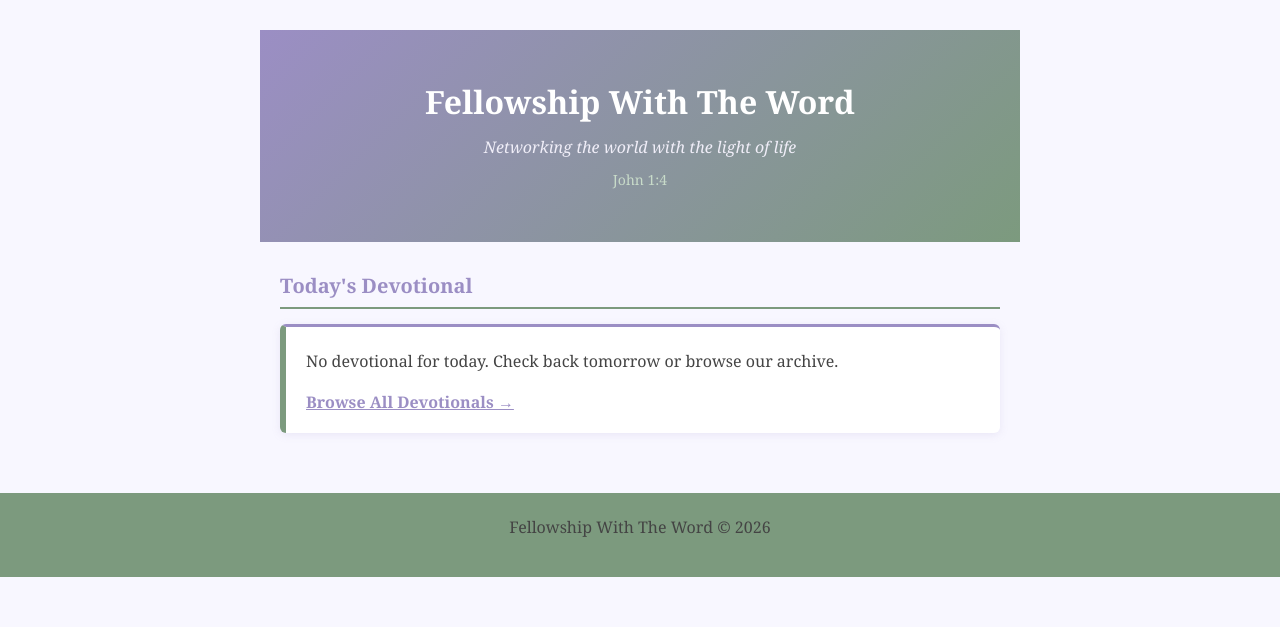
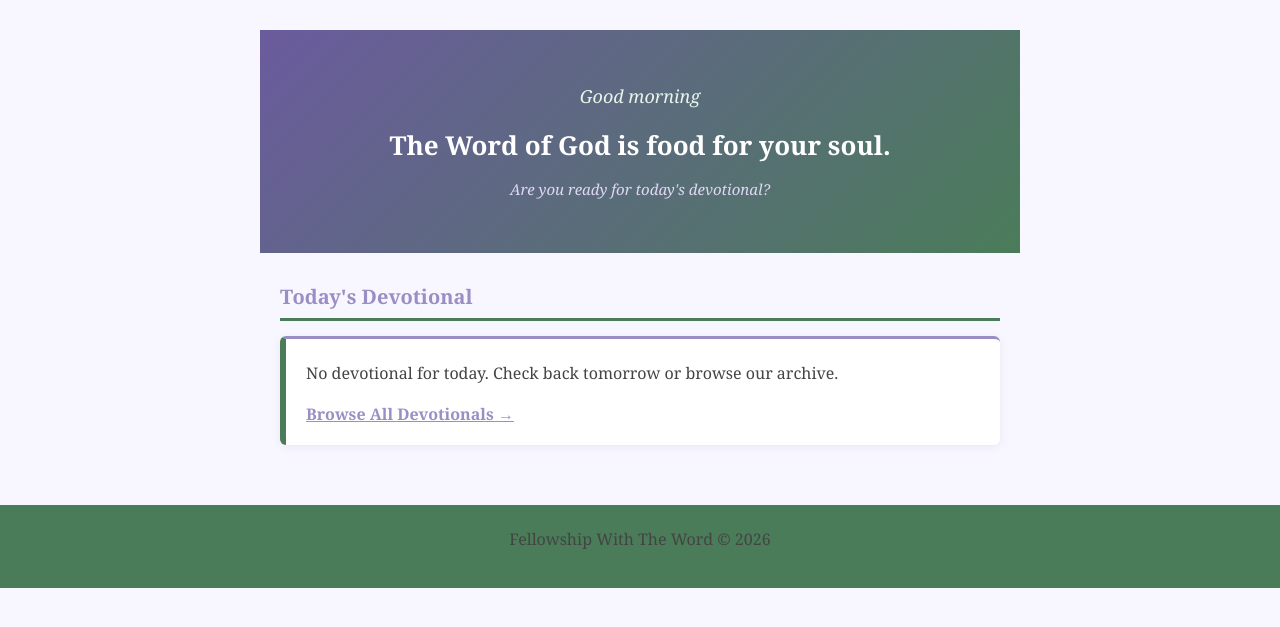
Before and after one commit to MelTosam/fellowship-with-the-word, a Python web app: template templates/home.html in a window 1280 px wide. Shown: the part 96-723 px from the top of the page. Run offline with Jinja, Linux system fonts and the light colour scheme; the template is opened without the code that fills it, so the values that code supplies are empty.

Commit message:
Add time based greeting and bolder colours

```diff
--- a/static/css/style.css
+++ b/static/css/style.css
@@ -65,7 +65,7 @@ nav {
 
 .mobile-menu {
     display: none;
-    background-color: #7C9A7E;
+    background-color: #4A7C59;
     padding: 10px 0;
 }
 
@@ -83,32 +83,35 @@ nav {
 }
 
 .hero {
-    background: linear-gradient(135deg, #9B8EC4 0%, #7C9A7E 100%);
+    background: linear-gradient(135deg, #6B5B9E 0%, #4A7C59 100%);
     padding: 50px 30px;
     text-align: center;
     color: white;
 }
 
+.greeting {
+    font-size: 18px;
+    font-style: italic;
+    color: #E8F5E9;
+    margin-bottom: 15px;
+    font-weight: normal;
+}
+
 .hero-title {
-    font-size: 32px;
+    font-size: 26px;
     font-weight: bold;
-    margin-bottom: 10px;
+    margin-bottom: 12px;
     color: white;
     border: none;
     padding: 0;
+    line-height: 1.4;
 }
 
 .hero-tagline {
-    font-size: 16px;
+    font-size: 15px;
+    color: #E0D7F5;
+    margin-bottom: 0;
     font-style: italic;
-    color: #F0EEF8;
-    margin-bottom: 5px;
-}
-
-.hero-verse {
-    font-size: 14px;
-    color: #C8DBC9;
-    margin: 0;
 }
 
 .today-section {
@@ -122,7 +125,7 @@ nav {
     font-size: 20px;
     margin-bottom: 15px;
     padding-bottom: 8px;
-    border-bottom: 2px solid #7C9A7E;
+    border-bottom: 3px solid #4A7C59;
 }
 
 .container {
@@ -136,11 +139,11 @@ h1 {
     font-size: 26px;
     margin-bottom: 15px;
     padding-bottom: 10px;
-    border-bottom: 3px solid #7C9A7E;
+    border-bottom: 3px solid #4A7C59;
 }
 
 h2 {
-    color: #7C9A7E;
+    color: #4A7C59;
     font-size: 18px;
     margin-bottom: 10px;
 }
@@ -154,7 +157,7 @@ p {
 
 .devotional-card {
     background: white;
-    border-left: 6px solid #7C9A7E;
+    border-left: 6px solid #4A7C59;
     border-top: 3px solid #9B8EC4;
     padding: 20px;
     margin-bottom: 20px;
@@ -163,7 +166,7 @@ p {
 }
 
 .verse {
-    color: #7C9A7E;
+    color: #4A7C59;
     font-style: italic;
     font-size: 16px;
     margin-bottom: 10px;
@@ -171,7 +174,7 @@ p {
 }
 
 a {
-    color: #7C9A7E;
+    color: #4A7C59;
 }
 
 a:hover {
@@ -179,7 +182,7 @@ a:hover {
 }
 
 footer {
-    background-color: #7C9A7E;
+    background-color: #4A7C59;
     text-align: center;
     padding: 20px;
     color: white;
@@ -217,7 +220,11 @@ footer {
     }
 
     .hero-title {
-        font-size: 24px;
+        font-size: 20px;
+    }
+
+    .greeting {
+        font-size: 16px;
     }
 
     .hero-tagline {
--- a/templates/home.html
+++ b/templates/home.html
@@ -2,9 +2,9 @@
 
 {% block content %}
     <div class='hero'>
-        <h1 class='hero-title'>Fellowship With The Word</h1>
-        <p class='hero-tagline'>Networking the world with the light of life</p>
-        <p class='hero-verse'>John 1:4</p>
+        <p class='greeting' id='greeting'></p>
+        <h1 class='hero-title'>The Word of God is food for your soul.</h1>
+        <p class='hero-tagline'>Are you ready for today's devotional?</p>
     </div>
 
     <div class='today-section'>
@@ -22,4 +22,20 @@
             </div>
         {% endif %}
     </div>
+
+    <script>
+        function setGreeting() {
+            var hour = new Date().getHours();
+            var greeting = '';
+            if (hour < 12) {
+                greeting = 'Good morning';
+            } else if (hour < 17) {
+                greeting = 'Good afternoon';
+            } else {
+                greeting = 'Good evening';
+            }
+            document.getElementById('greeting').textContent = greeting;
+        }
+        setGreeting();
+    </script>
 {% endblock %}
```
